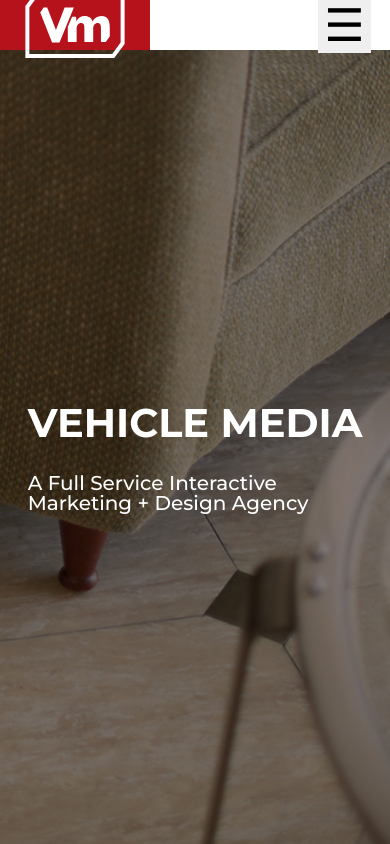
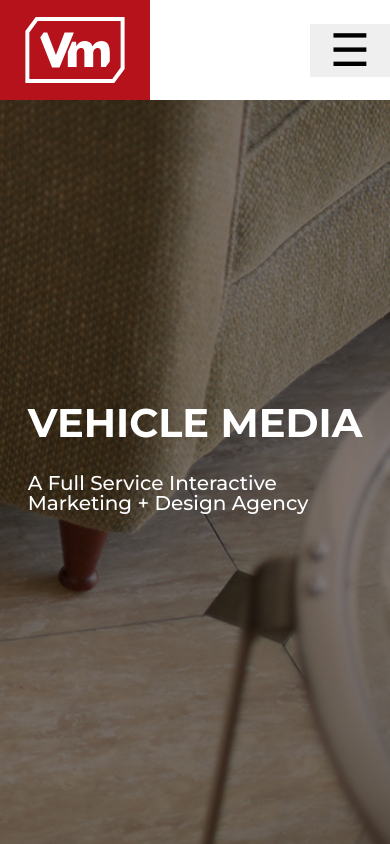
Before and after one commit to robertbernardbrown/VMproject, a plain HTML site: page index.html in a window 390 px wide. Shown: the top 844 px of the page. Drawn offline with Linux system fonts and the light colour scheme.

Commit message:
adjusts styling for mobile after checking cell phone

```diff
--- a/styles/style.css
+++ b/styles/style.css
@@ -12,6 +12,12 @@
 
 /* =========== HEADER =========== */
 
+.header-container {
+    position: absolute;
+    width: 100%;
+    background: white;
+}
+
 header {
     width: auto;
     display: flex;
@@ -20,30 +26,25 @@
     -o-transition:all .5s linear;
     -moz-transition:all .5s linear;
     -webkit-transition:all .5s linear;
-}
-
-.header-container {
-    position: absolute;
-    width: 100%;
-    background: white;
+    height: 100%;
 }
 
 .header-logo-container {
     display: flex;
     align-content: center;
-    justify-content: center;
     background: #B5121B;
     width: 100%;
     max-width: 100px;
     position: relative;
     padding: 0px 25px 0px 25px;
-    min-width: 100px;
+    height: 100%;
 }
 
 .header-logo-container > img {
     width: 100%;
-    min-width: 100%;
-    margin: -25px 0px -25px 0px;
+    min-width: 100px;
+    max-width: 100px;
+    height: 100%;
 }
 
 .mainnav {
@@ -67,8 +68,9 @@
     position: absolute;
     font-size: 45px;
     cursor: pointer;
-    right: 5%;
+    right: 0;
     border: none;
+    padding: 0 20px 0 20px;
 }
 
 /* =========== BODY =========== */
@@ -162,8 +164,8 @@
 
 footer > img {
     width: 100%;
-    padding: 20px;
-    max-width: 400px;
+    padding: 25px;
+    max-width: 300px;
 }
 
 /* =========== SIDEBAR =========== */
@@ -186,7 +188,7 @@
 .sidenav a {
     padding: 8px 8px 8px 32px;
     text-decoration: none;
-    font-size: 25px;
+    font-size: 20px;
     color: white;
     display: block;
     transition: 0.3s;
@@ -198,8 +200,8 @@
     display: flex;
     align-items: center;
     background: white;
-    margin: 0 5px 5px 5px;
-    height: 80px;
+    margin: 0 10px 10px 10px;
+    height: 70px;
     color: #464646;
 }
 
@@ -216,9 +218,8 @@
 .sidenav .closebtn {
     position: absolute;
     top: 0;
-    right: 25px;
+    right: 0;
     font-size: 36px;
-    margin-left: 50px;
     color: red;
 }
 
```
